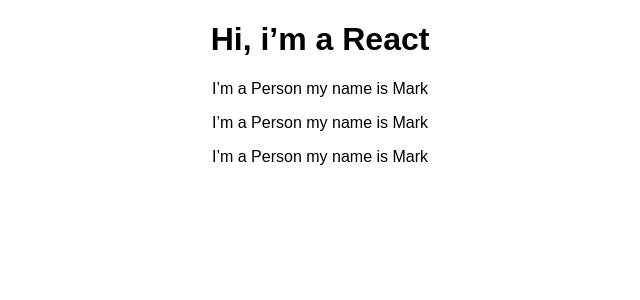
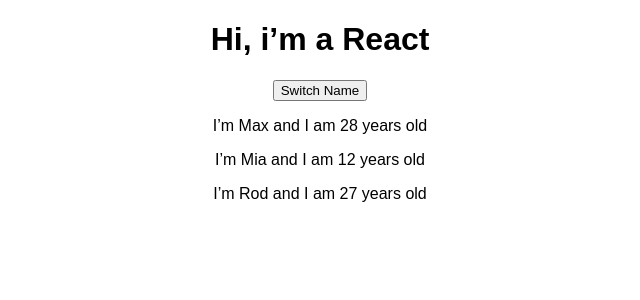
Before and after one commit to Phosl/reactapp, a React (Create React App) app: page / in a window 1280 px wide. Shown: the top 300 px of the page, without its empty margins (320-960 px from the left). Built offline with nearby package versions, Linux system fonts and the light colour scheme; the HTML template or start-up script is replaced by a standard one.

Commit message:
switch to functional component - react HOOKS preview

```diff
--- a/src/App.js
+++ b/src/App.js
@@ -1,24 +1,53 @@
-import React, {Component} from 'react';
+import React, {useState} from 'react';
 import './App.css';
 import Person from './Person/Person'
 
-class App extends Component {
-	render() {
+const App = props => {
+	const [personsState,setPersonsState] = useState ({
+			persons: [
+				{ name: 'Max', age: 28},
+				{ name: 'Mia', age: 12},
+				{ name: 'Rod', age: 27},
+			]
+
+	}  );
+
+const [otherState, setOtherState]  = useState('some other value');
+
+
+	console.log(personsState,otherState)
+
+
+	const switchNameHandler = () => {
+			console.log('Was Clicked!!!')
+			// DON'T DO THIS: this.state.persons[0].name = 'Maximilian'; USE:
+			setPersonsState({
+			persons: [
+				{ name: 'Maximilian', age: 28},
+				{ name: 'Mia', age: 12},
+				{ name: 'Rod', age: 99}
+			]
+			})
+	}
+
+
 
 	return (
 		// good to close in just one root element
 	    <div className="App">
 			<h1>Hi, i’m a React</h1>
 
-				<Person />
-				<Person />
-				<Person />
+			<button onClick={switchNameHandler} >Switch Name</button>
+
+			<Person name={personsState.persons[0].name} age={personsState.persons[0].age} />
+			<Person name={personsState.persons[1].name} age={personsState.persons[1].age} />
+			<Person name={personsState.persons[2].name} age={personsState.persons[2].age} />
+
 
 	    </div>
 	);
 		// React.createElement('element',{className:'myclass'}, 'myText')
 		// 	return React.createElement('div',{className:'App'}, React.createElement('h1', {className:'title'},'Hi, I’m React App!!!'))
 }
-}
 
 export default App;
--- a/src/Person/Person.js
+++ b/src/Person/Person.js
@@ -1,10 +1,15 @@
 import React from 'react';
 
 
-// function name lower case
-const person = () => {
-	let name = 'Mark'
-	return <p>I’m a Person my name is {name}</p>
+// Function component - name lower case
+const person = (props) => {
+	return (
+	<div>
+		<p>I’m {props.name} and I am {props.age} years old </p>
+		<p>{props.children}</p>
+
+	</div>
+	)
 };
 
 export default person;
```
Lines whose indentation alone changed are shown as unchanged.
